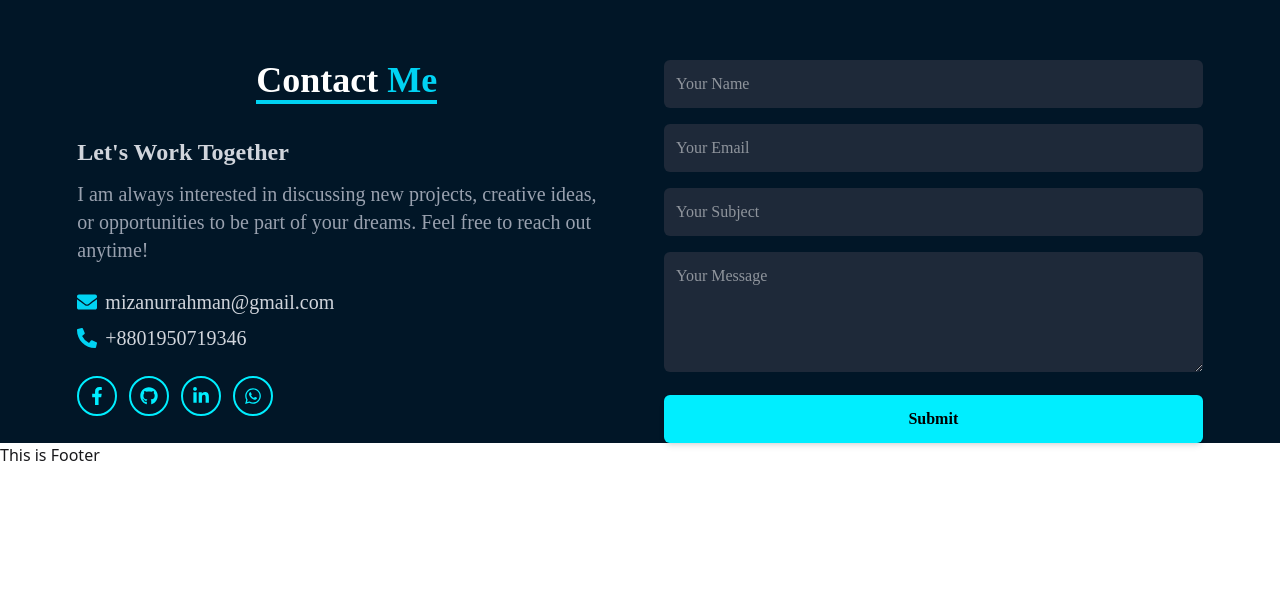
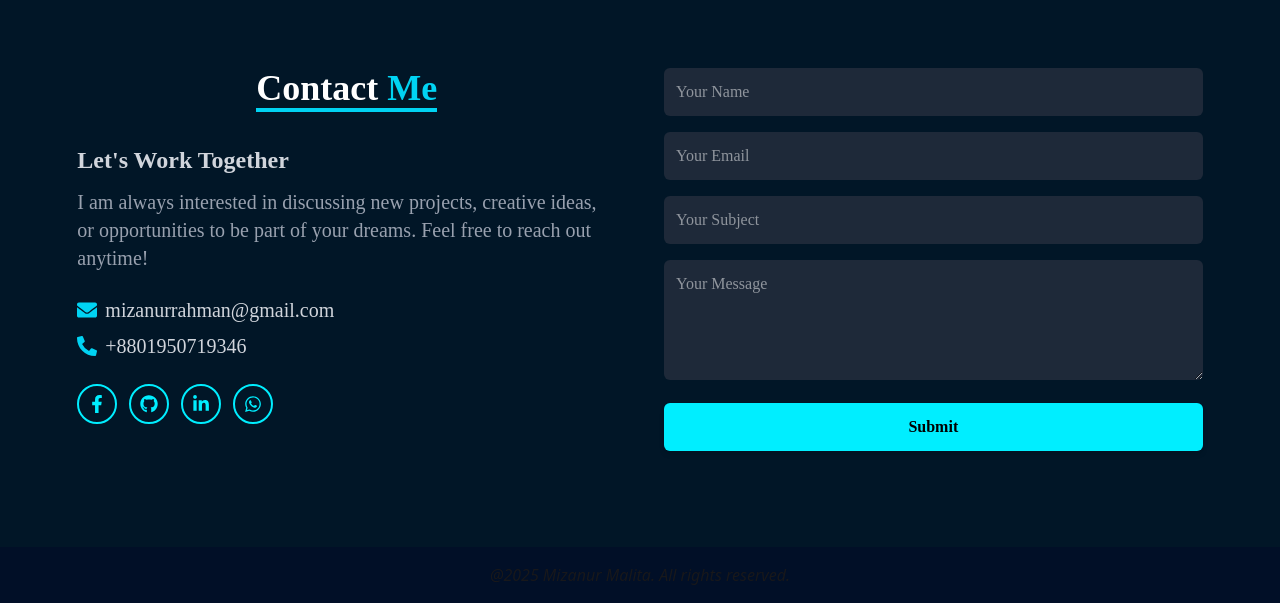
Before and after one commit to mizanur2734/my-portfolio, a React (Vite) app: page / in a window 1280 px wide. Shown: the part 3098-3701 px from the top of the page. Before the commit the page ends 3565 px from the top, so only its background shows below. Built offline with nearby package versions, Linux system fonts and the light colour scheme.

Commit message:
create a footer

```diff
--- a/package.json
+++ b/package.json
@@ -10,6 +10,7 @@
     "preview": "vite preview"
   },
   "dependencies": {
+    "@emailjs/browser": "^4.4.1",
     "@tailwindcss/vite": "^4.1.12",
     "aos": "^2.3.4",
     "framer-motion": "^12.23.12",
--- a/src/components/ContactSection.jsx
+++ b/src/components/ContactSection.jsx
@@ -1,4 +1,6 @@
 // src/components/ContactSection.jsx
+import { useRef } from "react";
+import emailjs from "@emailjs/browser";
 import {
     FaFacebookF,
     FaLinkedinIn,
@@ -9,10 +11,30 @@ import {
 } from "react-icons/fa";
 
 const ContactSection = () => {
+    const form = useRef();
+
+    const sendEmail = (e) => {
+        e.preventDefault();
+
+        emailjs
+            .sendForm("service_agw4ffq", "template_kbi14w3", form.current, {
+                publicKey: "0bJz6MwEw3UXLHPlT",
+            })
+            .then(
+                () => {
+                    alert("✅ Message sent successfully!");
+                    form.current.reset();
+                },
+                (error) => {
+                    alert("❌ Failed to send message. Please try again!");
+                    console.log(error.text);
+                }
+            );
+    };
+
     return (
-        <section className="roboto-serif-font text-white mt-22 px-4" id="contact">
+        <section className="roboto-serif-font text-white py-24 px-4" id="contact">
             <div className="max-w-7xl mx-auto grid md:grid-cols-2 gap-12 items-start">
-
                 {/* Left: Info */}
                 <div>
                     <div className="text-center mb-4">
@@ -21,9 +43,13 @@ const ContactSection = () => {
                         </h2>
                     </div>
 
-                    <p className="font-semibold text-gray-300 mb-3 text-2xl">Let's Work Together</p>
+                    <p className="font-semibold text-gray-300 mb-3 text-2xl">
+                        Let's Work Together
+                    </p>
                     <p className="text-gray-400 mb-6 text-xl">
-                        I am always interested in discussing new projects, creative ideas, or opportunities to be part of your dreams. Feel free to reach out anytime!
+                        I am always interested in discussing new projects, creative ideas,
+                        or opportunities to be part of your dreams. Feel free to reach out
+                        anytime!
                     </p>
 
                     {/* Email & Phone */}
@@ -39,7 +65,10 @@ const ContactSection = () => {
                     </div>
 
                     {/* Social Icons */}
-                    <div data-aos="fade-up" className="flex justify-start md:justify-start gap-3 mb-6">
+                    <div
+                        data-aos="fade-up"
+                        className="flex justify-start md:justify-start gap-3 mb-6"
+                    >
                         <a
                             href="https://www.facebook.com/"
                             target="_blank"
@@ -76,33 +105,40 @@ const ContactSection = () => {
                 </div>
 
                 {/* Right: Form */}
-                <form className="space-y-4 w-full">
+                <form ref={form} onSubmit={sendEmail} className="space-y-4 w-full">
                     <input
                         type="text"
+                        name="user_name"
                         placeholder="Your Name"
                         className="w-full bg-gray-800 p-3 rounded-md text-white focus:outline-none focus:ring-2 ring-cyan-400"
+                        required
                     />
                     <input
                         type="email"
+                        name="user_email"
                         placeholder="Your Email"
                         className="w-full bg-gray-800 p-3 rounded-md text-white focus:outline-none focus:ring-2 ring-cyan-400"
+                        required
                     />
                     <input
                         type="text"
+                        name="subject"
                         placeholder="Your Subject"
                         className="w-full bg-gray-800 p-3 rounded-md text-white focus:outline-none focus:ring-2 ring-cyan-400"
                     />
                     <textarea
                         rows="4"
+                        name="message"
                         placeholder="Your Message"
                         className="w-full bg-gray-800 p-3 rounded-md text-white focus:outline-none focus:ring-2 ring-cyan-400"
+                        required
                     ></textarea>
 
                     {/* Glowing Submit Button */}
                     <button
                         type="submit"
                         className="btn-box-hover w-full py-3 bg-[#0ef] text-black font-semibold rounded-md shadow-md
-                         hover:bg-cyan-300 transition-all duration-300"
+        hover:bg-cyan-300 transition-all duration-300"
                     >
                         Submit
                     </button>
--- a/src/pages/Home/Home.jsx
+++ b/src/pages/Home/Home.jsx
@@ -4,7 +4,6 @@ import AboutMe from '../../components/AboutMe';
 import Services from '../../components/Services';
 import Skills from '../../components/Skills';
 import ContactSection from '../../components/ContactSection';
-
 
 const Home = () => {
     return (
--- a/src/pages/shared/Footer.jsx
+++ b/src/pages/shared/Footer.jsx
@@ -1,12 +1,16 @@
-import React from 'react';
+import { div } from "framer-motion/client";
+import React from "react";
 
 const Footer = () => {
-    return (
-        <div className=''>
-           {/* #011627 */}
-           <h2>This is Footer</h2>
-        </div>
-    )
+  return (
+    <div className="bg-[#011627]">
+      <div className="bg-[#0102274f] py-4">
+        <h3 className="text-center">
+          <i>@2025 Mizanur Malita. All rights reserved.</i>
+        </h3>
+      </div>
+    </div>
+  );
 };
 
 export default Footer;
--- a/src/pages/shared/Navbar.jsx
+++ b/src/pages/shared/Navbar.jsx
@@ -18,7 +18,7 @@ const Navbar = () => {
     { name: "about", to: "#about", icon: <FaUser size={18} /> },
     { name: "skills", to: "#skills", icon: <FaCode size={18} /> },
     { name: "service", to: "#service", icon: <FaServicestack size={18} /> },
-    { name: "contact", to: "#contact", icon: <CiMail size={20} /> }
+    { name: "contact", to: "#contact", icon: <CiMail size={20} /> },
   ];
 
   useEffect(() => {
@@ -46,17 +46,17 @@ const Navbar = () => {
               animate={{
                 scale: [1, 1.3, 1],
                 backgroundColor: [
-                  "#0ef",    // cyan
+                  "#0ef", // cyan
                   "#ff5733", // orange-red
-                  "#ff0",    // yellow
+                  "#ff0", // yellow
                   "#00ff88", // green
-                  "#0ef"     // back to cyan
-                ]
+                  "#0ef", // back to cyan
+                ],
               }}
               transition={{
                 repeat: Infinity,
                 duration: 3,
-                ease: "easeInOut"
+                ease: "easeInOut",
               }}
             />
           </div>
@@ -113,15 +113,17 @@ const Navbar = () => {
 
         {/* Mobile Dropdown Menu */}
         <div
-          className={`md:hidden flex flex-col gap-4 px-4 md:px-12 py-4 transition-all ${menuOpen ? "block" : "hidden"
-            } bg-[#001f3fc4] text-white`}
+          className={`md:hidden flex flex-col gap-4 px-4 md:px-12 py-4 transition-all ${
+            menuOpen ? "block" : "hidden"
+          } bg-[#001f3fc4] text-white`}
         >
           {navLinks.map((link, index) => (
             <a
               key={link.to}
               href={link.to}
               onClick={() => setMenuOpen(false)}
-              className="capitalize text-lg font-semibold hover:text-[#ffa600] hover:underline underline-offset-4 flex items-center gap-2 transition-all"
+              className="capitalize text-lg font-semibold hover:text-[#ffa600]
+               hover:underline underline-offset-4 flex items-center gap-2 transition-all"
               data-aos="fade-up"
               data-aos-delay={100 + index * 100}
             >
```
Also changed, not shown: src/components/Services.jsx (+23 -9 lines), 1 other file (tests, documents, lock files or other folders).
